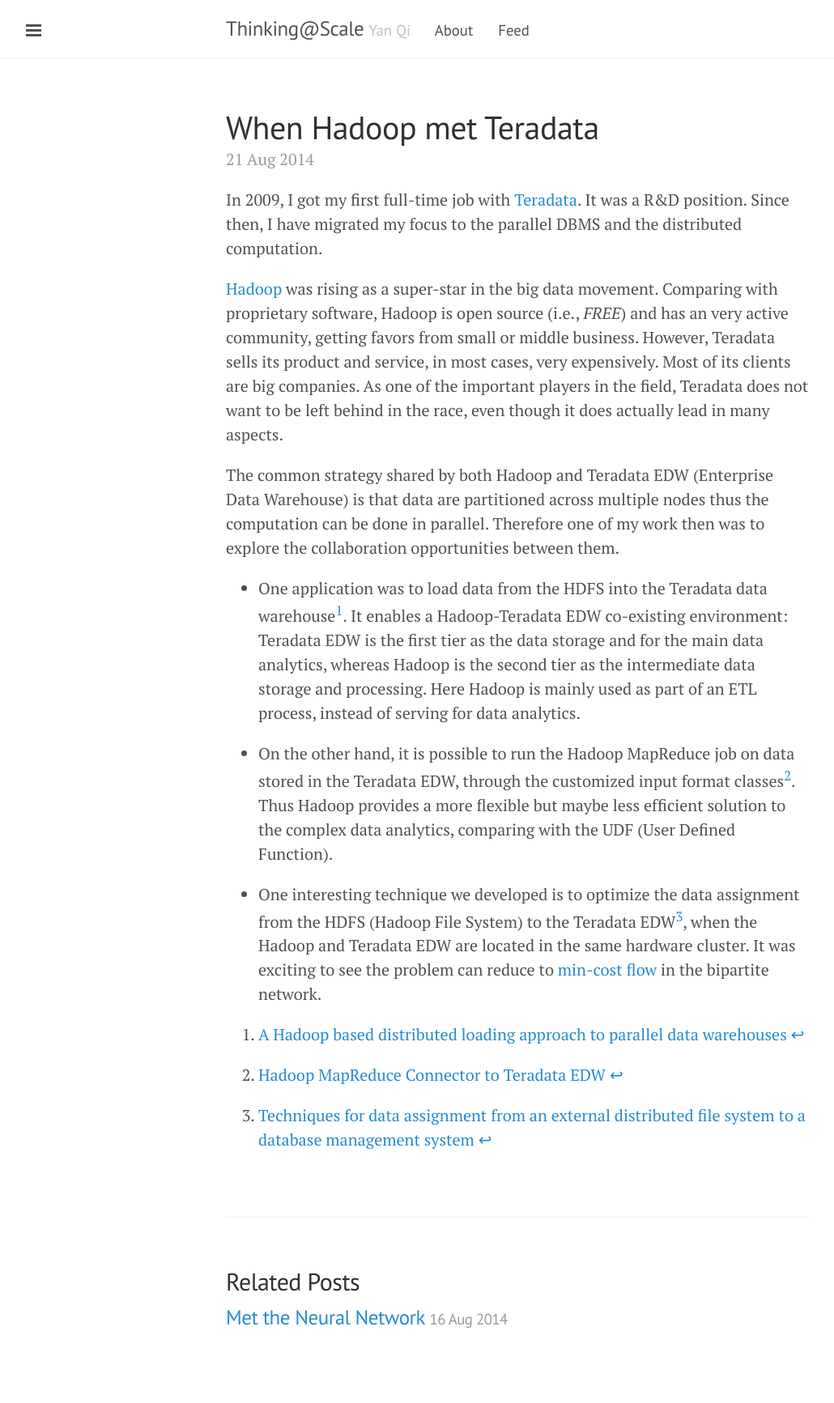
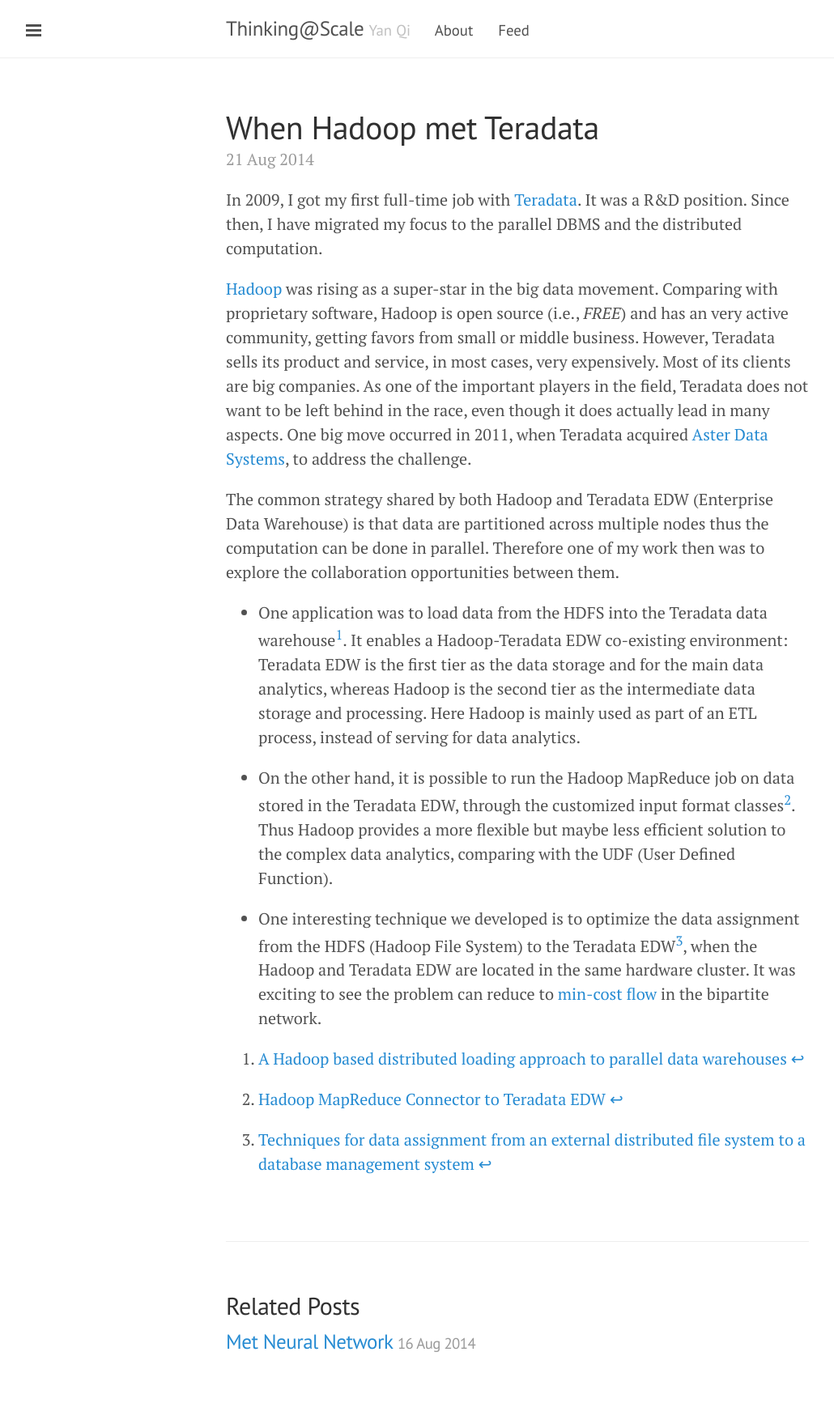
Before and after one commit to yan-qi/yan-qi.github.io, a Jekyll site: the page built from _posts/2014-08-21-When_Hadoop_met_Teradata.md, in a window 1280 px wide. Shown: the whole page at 81% size, without its empty margins (1-1031 px from the left). Built offline with Jekyll 4.4.1, drawn with Linux system fonts in a browser that asks for light colours; Markdown is read by kramdown in place of the engine named in the settings; comment, search, counter and statistics services are not loaded; before the commit the page ends 1703 px from its top, so only the background shows below that.

```diff
--- a/_posts/2014-08-21-When_Hadoop_met_Teradata.md
+++ b/_posts/2014-08-21-When_Hadoop_met_Teradata.md
@@ -8,7 +8,7 @@
 
 [Hadoop](http://hadoop.apache.org/) was rising as a super-star in the big data movement. Comparing with proprietary software, Hadoop is open source (i.e., *FREE*) and has an very active community, getting favors from small or middle business.
 However, Teradata sells its product and service, in most cases, very expensively. Most of its clients are big companies.
-As one of the important players in the field, Teradata does not want to be left behind in the race, even though it does actually lead in many aspects.
+As one of the important players in the field, Teradata does not want to be left behind in the race, even though it does actually lead in many aspects. One big move occurred in 2011, when Teradata acquired [Aster Data Systems](http://en.wikipedia.org/wiki/Aster_Data_Systems), to address the challenge.
 
 The common strategy shared by both Hadoop and Teradata EDW (Enterprise Data Warehouse) is that data are partitioned across multiple nodes thus the computation can be done in parallel. Therefore one of my work then was to explore the collaboration opportunities between them.
 
```
Also changed, not shown: _posts/2014-08-16-met_the_neural_network.md (+1 -1 lines).
